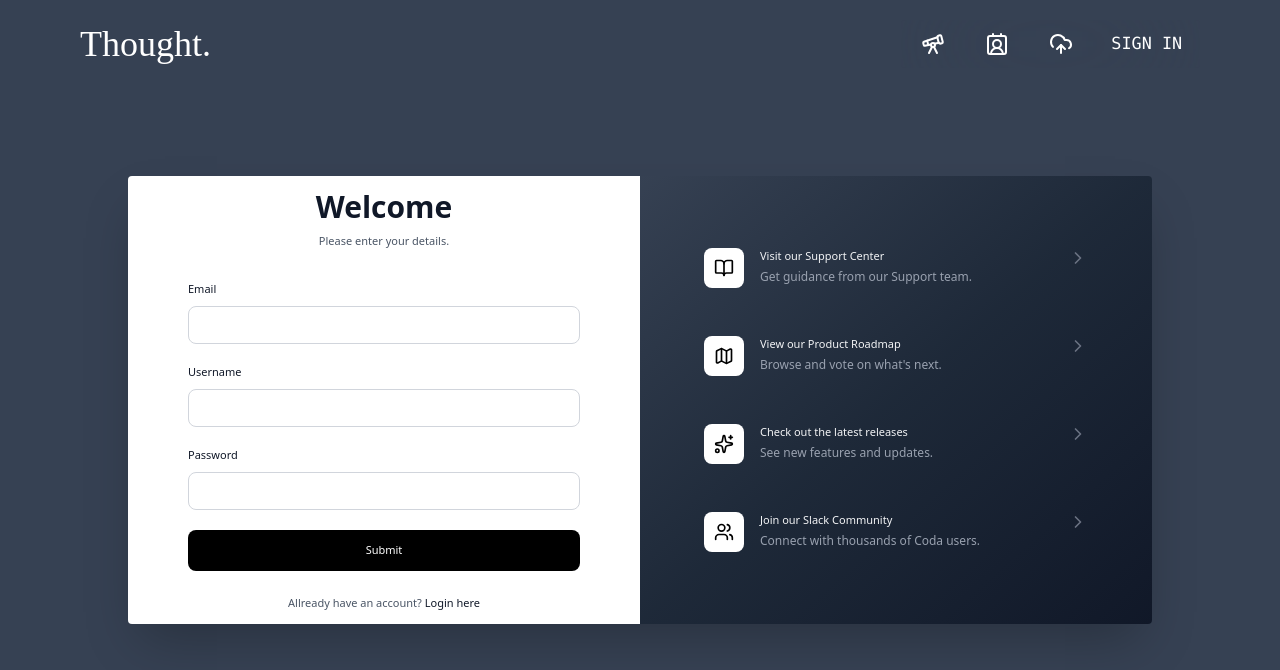
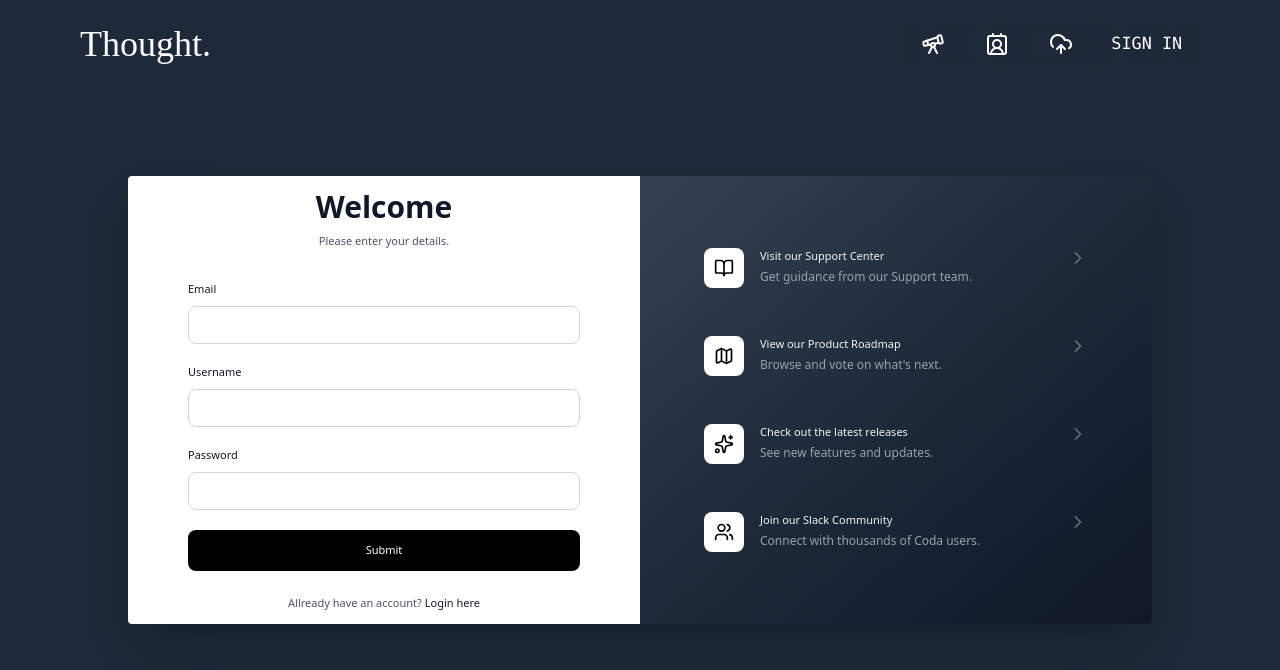
Before and after one commit to strictlyManish/Devconnect, a React (Vite) app in the folder client/: page /register in a window 1280 px wide. Shown: the top 670 px of the page. Built offline with nearby package versions, Linux system fonts and the light colour scheme.

Commit message:
Update styles and tooltip functionality in NavigationBar; adjust Toaster position

```diff
--- a/client/src/App.jsx
+++ b/client/src/App.jsx
@@ -4,7 +4,7 @@ import Mainroutes from './routes/Mainroutes'
 function App() {
 
   return (
-    <div className='bg-gray-700 text-black  overflow-x-hidden'>
+    <div className='bg-gray-800 text-black  overflow-x-hidden overflow-auto'>
       <NavigationBar/>
       <Mainroutes />
     </div>
--- a/client/src/components/NavigationBar.jsx
+++ b/client/src/components/NavigationBar.jsx
@@ -26,13 +26,14 @@ export default function NavigationBar() {
 
   return (
     <div className="px-20 py-5 flex w-screen items-center justify-between text-white fixed">
-      <div className="text-4xl" style={{fontFamily:'Momo Trust Display'}}>Thought.</div>
+      <div className="text-4xl" style={{ fontFamily: 'Momo Trust Display' }}>Thought.</div>
 
       <div className="flex gap-10 items-center uppercase font-mono px-5 py-3 rounded backdrop-blur-3xl">
 
         {/* Home Icon */}
         <NavLink to="/" className={(e) => (e.isActive ? "scale-105 transition-all text-pink-500" : "")}>
           <Telescope
+            className="outline-0"
             data-tooltip-id="navbar-tooltip"
             data-tooltip-content="explore"
             data-tooltip-place="bottom"
@@ -42,6 +43,7 @@ export default function NavigationBar() {
         {/* Profile */}
         <NavLink to="/profile" className={(e) => (e.isActive ? "scale-105 transition-all text-pink-500" : "")}>
           <ContactRound
+            className="outline-0"
             data-tooltip-id="navbar-tooltip"
             data-tooltip-content="profile"
           />
@@ -50,6 +52,7 @@ export default function NavigationBar() {
         {/* Post */}
         <NavLink to="/post" className={(e) => (e.isActive ? "scale-105 transition-all text-pink-500" : "")}>
           <CloudUpload
+            className="outline-0"
             data-tooltip-id="navbar-tooltip"
             data-tooltip-content="Upload a Post"
           />
@@ -69,7 +72,7 @@ export default function NavigationBar() {
             data-tooltip-id="navbar-tooltip"
             data-tooltip-content="Sign In"
           >
-           Sign In
+            Sign In
           </NavLink>
         )}
 
--- a/client/src/index.css
+++ b/client/src/index.css
@@ -1,7 +1,15 @@
 @import "tailwindcss";
 @import url('https://fonts.googleapis.com/css2?family=Almendra:ital,wght@0,400;0,700;1,400;1,700&family=DM+Sans:ital,opsz,wght@0,9..40,100..1000;1,9..40,100..1000&family=Momo+Trust+Display&display=swap');
+
 html,
 body {
     font-weight: 100;
     scroll-behavior: smooth;
+
+    /* hide scrollbar but keep scrolling */
+    scrollbar-width: none;
 }
+
+html::-webkit-scrollbar {
+    display: none;
+}
--- a/client/src/main.jsx
+++ b/client/src/main.jsx
@@ -7,10 +7,11 @@ import { Toaster } from 'react-hot-toast'
 createRoot(document.getElementById('root')).render(
   <BrowserRouter>
     <App />
-    <Toaster position='bottom-left' toastOptions={{
+    <Toaster position='bottom-right' toastOptions={{
       className: '',
       style: {
         fontSize: '10px',
+        fontFamily:'cursive'
       },
     }} />
   </BrowserRouter>
```
